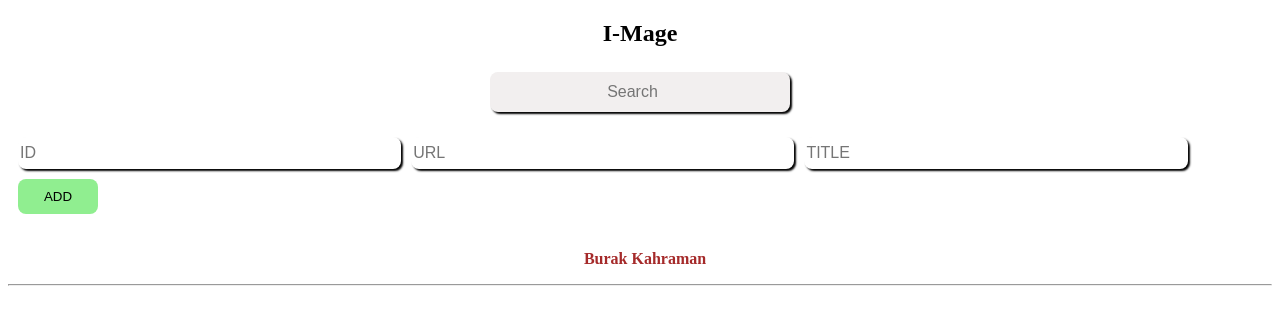
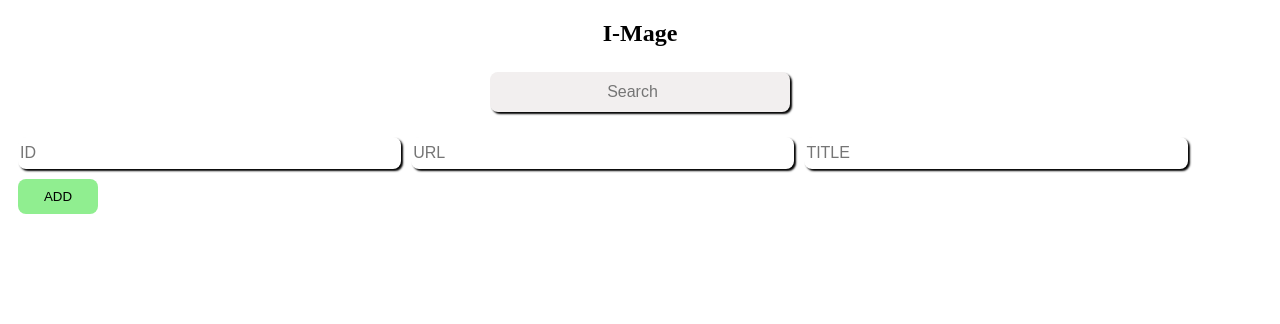
Before and after one commit to BurakKahraman1/odev, a plain HTML site: page index.html in a window 1280 px wide. Drawn offline with nearby package versions, Linux system fonts and the light colour scheme; no server answers.

Commit message:
Update index.html

```diff
--- a/index.html
+++ b/index.html
@@ -29,7 +29,6 @@
     <ul class="cardContent">
 
     </ul>
-    <p class="hr">Burak Kahraman</p>
-    <hr/>
+
 </body>
 </html>
```
